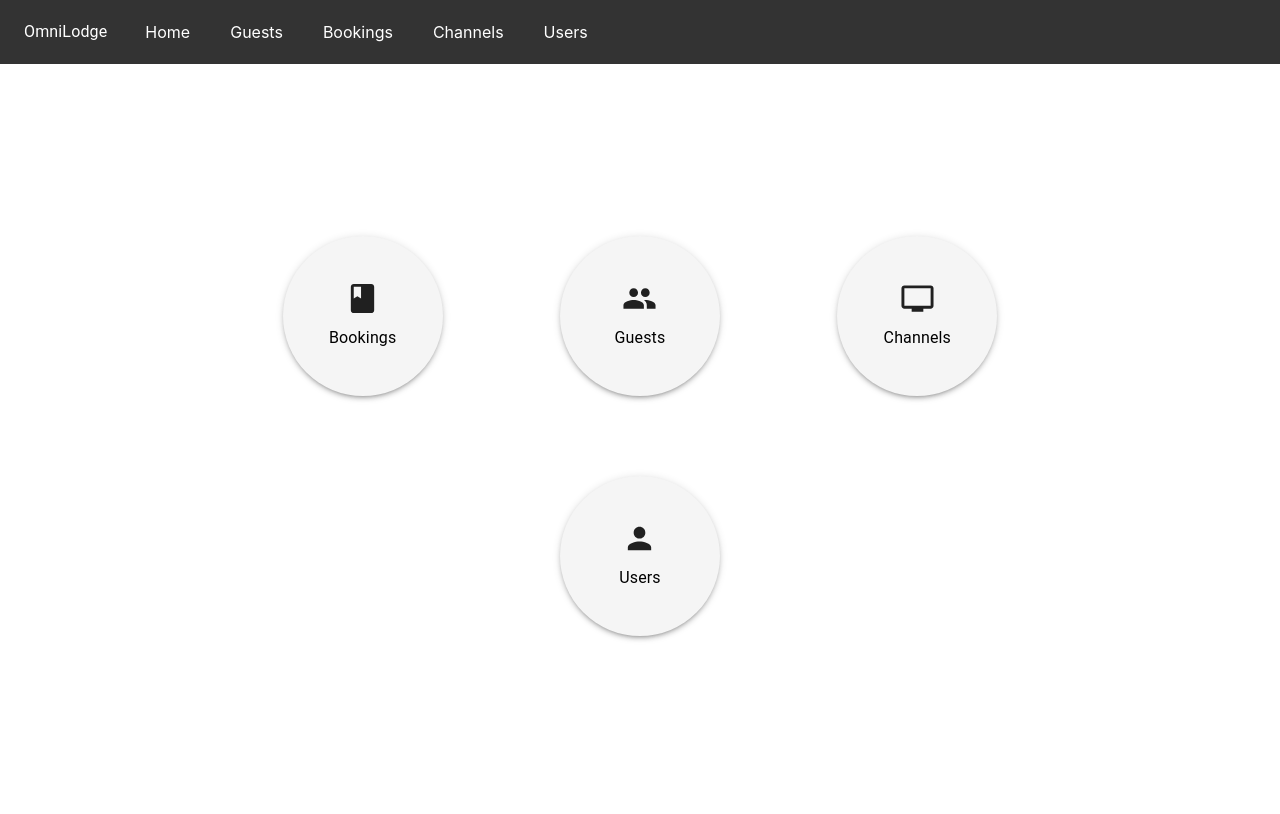
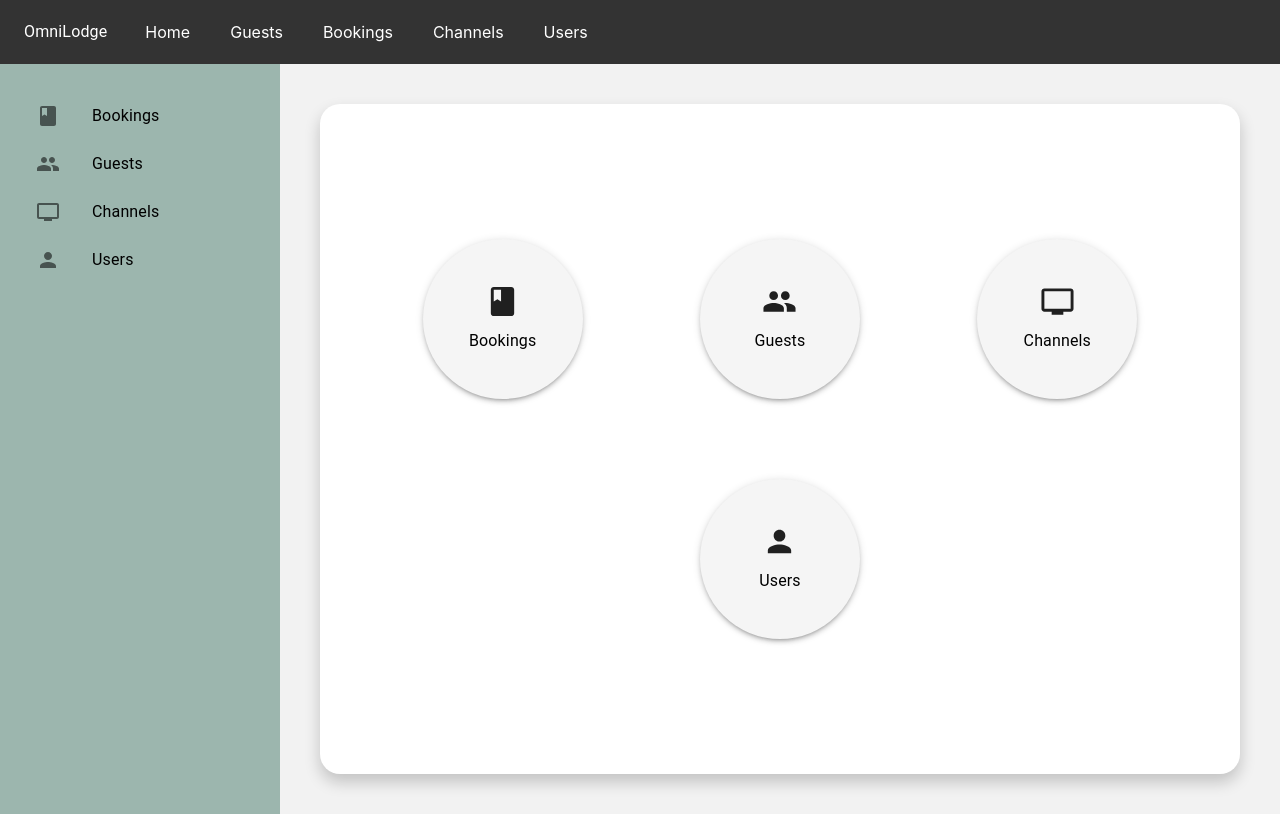
Before and after one commit to pablo-dryfield/omni-lodge, a React (Create React App) app in the folder ui/: page / in a window 1280 px wide. Built offline with nearby package versions, Linux system fonts and the light colour scheme.

Commit message:
LeftSideBar and App and Home updates

```diff
--- a/ui/src/App.jsx
+++ b/ui/src/App.jsx
@@ -1,13 +1,38 @@
 import React from 'react';
 import { BrowserRouter } from 'react-router-dom';
-import NavBar from './components/main/NavBar'; // Import the NavBar component
+import NavBar from './components/main/NavBar';
+import LeftSidebar from './components/main/LeftSidebar';
 import Routes from './components/main/Routes';
+import { styled } from '@mui/system';
+
+const AppContainer = styled('div')({
+  display: 'flex',
+  position: 'relative', // Add this to control positioning
+  backgroundColor: '#f2f2f2', // Gray background color for the margin area
+});
+
+const MainContent = styled('div')({
+  display: 'flex',
+  flexDirection: 'column', // Stack content vertically
+  flexGrow: 1,
+  justifyContent: 'center',
+  alignItems: 'center',
+  backgroundColor: 'white', // White background color
+  borderRadius: '20px', // Rounded corners
+  boxShadow: '0px 8px 16px rgba(0, 0, 0, 0.2)', // Increased shadow intensity
+  margin: '40px', // Add margin to create space around the main content
+});
 
 const App = () => {
   return (
     <BrowserRouter>
       <NavBar />
-      <Routes />
+      <AppContainer>
+        <LeftSidebar />
+        <MainContent>
+          <Routes />
+        </MainContent>
+      </AppContainer>
     </BrowserRouter>
   );
 };
--- /dev/null
+++ b/ui/src/components/main/LeftSidebar.jsx
@@ -0,0 +1,64 @@
+import React, { useState, useEffect } from 'react';
+import { Link } from 'react-router-dom';
+import { styled } from '@mui/system';
+import { List, ListItem, ListItemIcon, ListItemText } from '@mui/material';
+import BookIcon from '@mui/icons-material/Book';
+import PeopleIcon from '@mui/icons-material/People';
+import TvIcon from '@mui/icons-material/Tv';
+import PersonIcon from '@mui/icons-material/Person';
+
+const SidebarContainer = styled('div')(({ isOpen }) => ({
+  backgroundColor: '#9cb6ae',
+  width: isOpen ? '240px' : '60px',
+  height: '88.8vh',
+  display: 'flex',
+  flexDirection: 'column',
+  alignItems: 'flex-start',
+  padding: isOpen ? '20px' : '10px',
+  transition: 'width 0.3s, padding 0.3s', // Add transitions
+}));
+
+const pageData = [
+  { name: 'Bookings', path: '/bookings', icon: <BookIcon /> },
+  { name: 'Guests', path: '/guests', icon: <PeopleIcon /> },
+  { name: 'Channels', path: '/channels', icon: <TvIcon /> },
+  { name: 'Users', path: '/users', icon: <PersonIcon /> },
+  // Add more entries for other pages
+];
+
+const LeftSidebar = () => {
+  const [isOpen, setIsOpen] = useState(window.innerWidth > 600);
+
+  useEffect(() => {
+    const handleResize = () => {
+      setIsOpen(window.innerWidth > 600);
+    };
+
+    window.addEventListener('resize', handleResize);
+
+    return () => {
+      window.removeEventListener('resize', handleResize);
+    };
+  }, []);
+
+  return (
+    <SidebarContainer isOpen={isOpen}>
+      <List>
+        {pageData.map((page) => (
+          <ListItem
+            key={page.name}
+            button
+            component={Link}
+            to={page.path}
+            sx={{ flexDirection: isOpen ? 'row' : 'row-reverse' }} // Reverse the direction of flex items when collapsed
+          >
+            <ListItemIcon>{page.icon}</ListItemIcon>
+            {isOpen && <ListItemText primary={page.name} />}
+          </ListItem>
+        ))}
+      </List>
+    </SidebarContainer>
+  );
+};
+
+export default LeftSidebar;
--- a/ui/src/pages/Home.jsx
+++ b/ui/src/pages/Home.jsx
@@ -14,7 +14,7 @@ const CenteredContainer = styled('div')({
   display: 'flex',
   alignItems: 'center',
   justifyContent: 'center',
-  minHeight: '93vh',
+  height:'100%',
 });
 
 const Home = () => {
```
